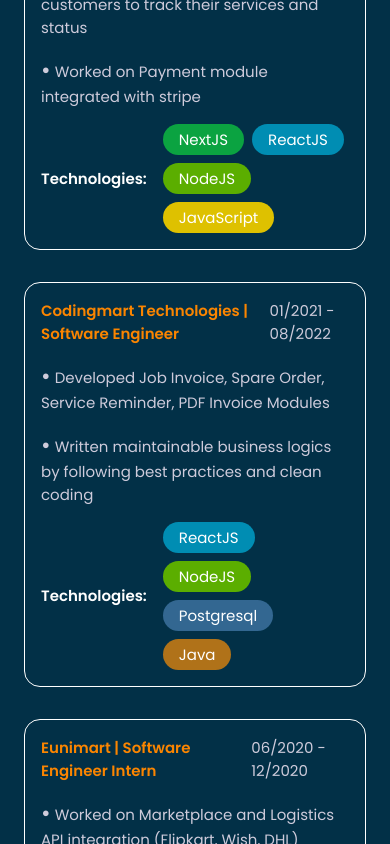
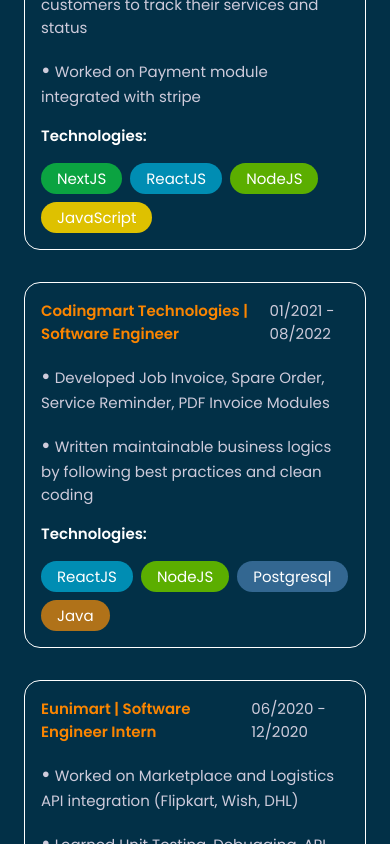
Before and after one commit to Dinesh-3/portfolio, a Next.js app: page / in a window 390 px wide. Shown: the part 2980-3824 px from the top of the page. Built offline with nearby package versions, Linux system fonts and the light colour scheme.

Commit message:
Portfolio Experience Section

```diff
--- a/src/components/HomePage/Experience/styles.module.scss
+++ b/src/components/HomePage/Experience/styles.module.scss
@@ -37,7 +37,7 @@
       justify-content: flex-start;
 
       .labels {
-        @include flexCenter(.5rem);
+        @include flexCenter(0.5rem);
         justify-content: flex-start;
         flex-wrap: wrap;
       }
@@ -51,4 +51,13 @@
       }
     }
   }
+
+  @media (max-width: 768px) {
+    .card {
+      .technologies {
+        flex-direction: column;
+        align-items: flex-start;
+      }
+    }
+  }
 }
```
